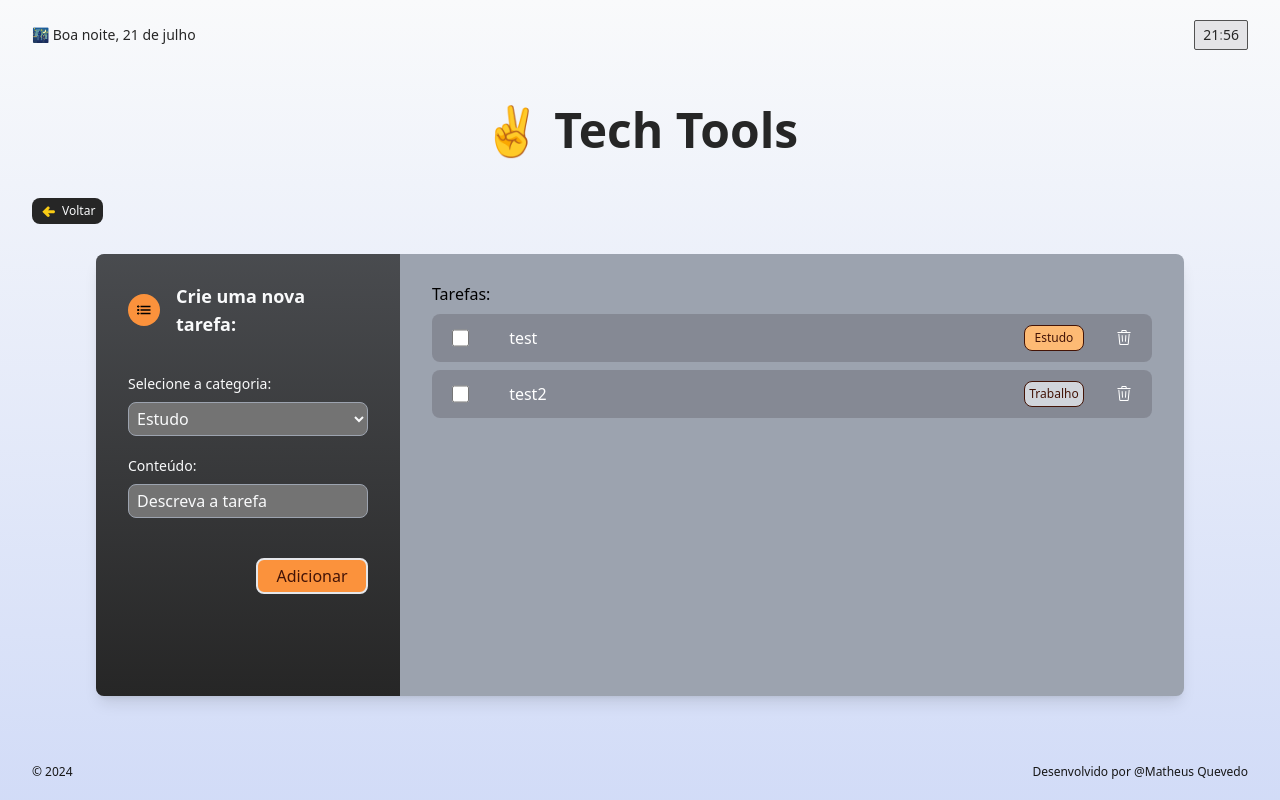
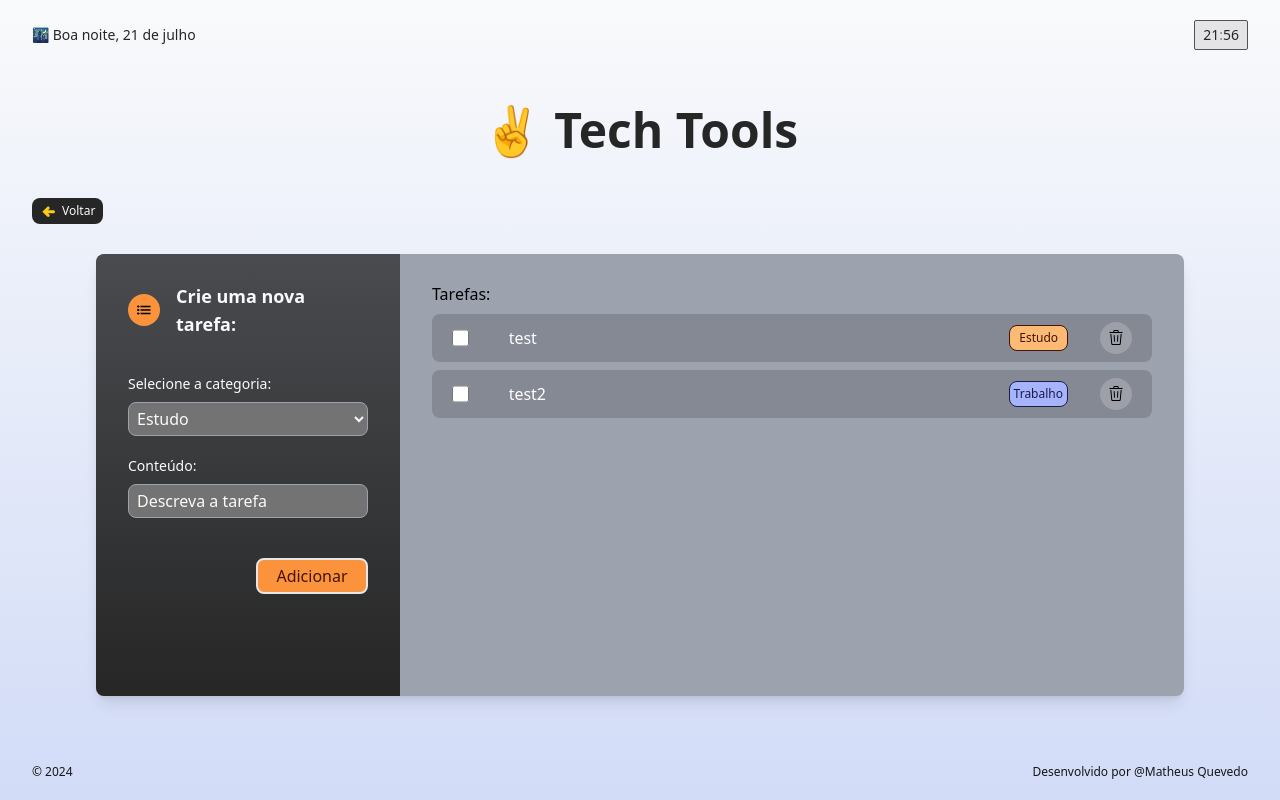
Before and after one commit to mthquevedo/Minhas-ferramentas, a React (Vite) app: page /lista-de-tarefas in a window 1280 px wide. Built offline with nearby package versions, Linux system fonts and the light colour scheme.

Commit message:
Adição: foi adicionado um efeito de acesso para o botão de deletar + cores definidas para cada tipo de tarefa

```diff
--- a/src/components/ToDoItem/index.tsx
+++ b/src/components/ToDoItem/index.tsx
@@ -8,11 +8,11 @@ export function ToDoItem({ id, genre, content }: TaskProps) {
 
     const genreColor = (genre: string) => {
         if (genre === "Estudo") {
-            return "bg-orange-300";
+            return "bg-orange-300 text-orange-950 border border-orange-950";
         } else if (genre === "Trabalho") {
-            return "bg-gray-300";
+            return "bg-indigo-300 text-indigo-950 border border-indigo-950";
         } else {
-            return "bg-lime-300";
+            return "bg-emerald-300 text-emerald-950 border border-emerald-950";
         }
     }
 
@@ -28,11 +28,14 @@ export function ToDoItem({ id, genre, content }: TaskProps) {
                 <p>{content}</p>
             </div>
 
-            <div className={twMerge("bg-orange-300 w-20 py-1 px-1 text-center font-medium text-xs text-orange-950 border border-orange-950 rounded-lg", genreColor(genre))}>
+            <div className={twMerge("w-20 py-1 px-1 text-center font-medium text-xs rounded-lg", genreColor(genre))}>
                 {genre}
             </div>
 
-            <button className="text-white" onClick={() => handleDeleteTask(id)}><GoTrash /></button>
+            <button className="group flex justify-center items-center" onClick={() => handleDeleteTask(id)}>
+                <GoTrash className="transition-all text-black group-hover:text-red-600 absolute" />
+                <span className="transition-all h-8 w-8 bg-white/20 group-hover:bg-white/80 rounded-full"></span>
+            </button>
         </div>
     )
 }
```
